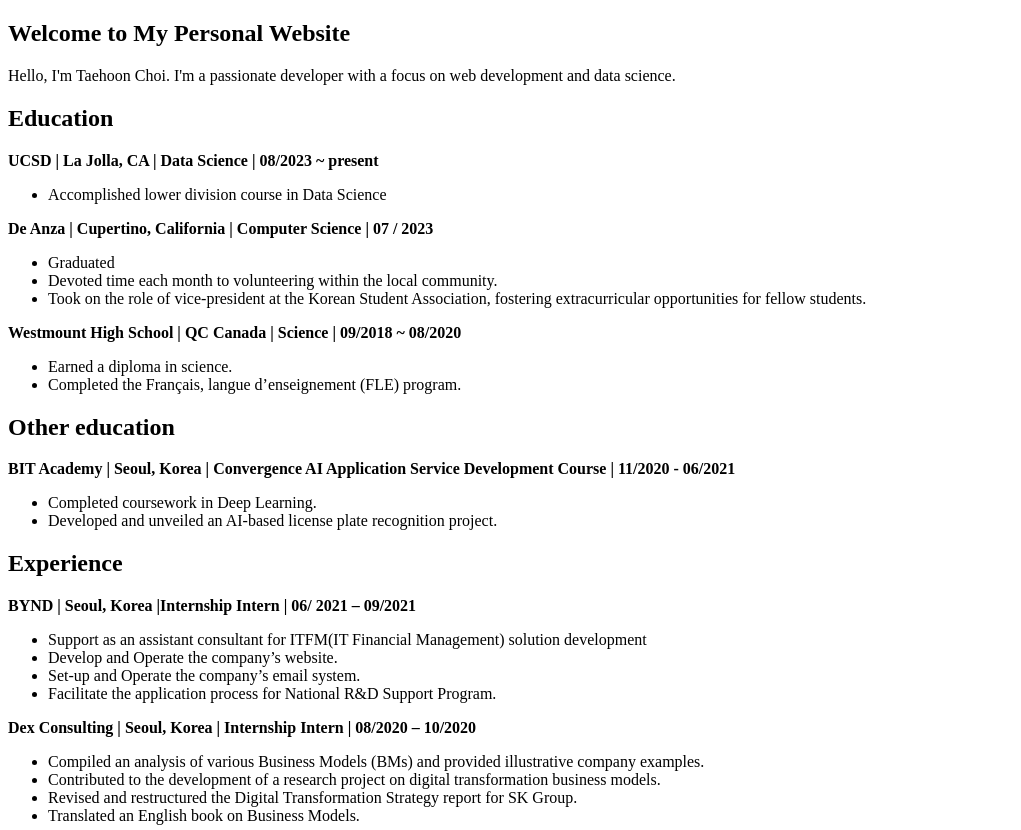
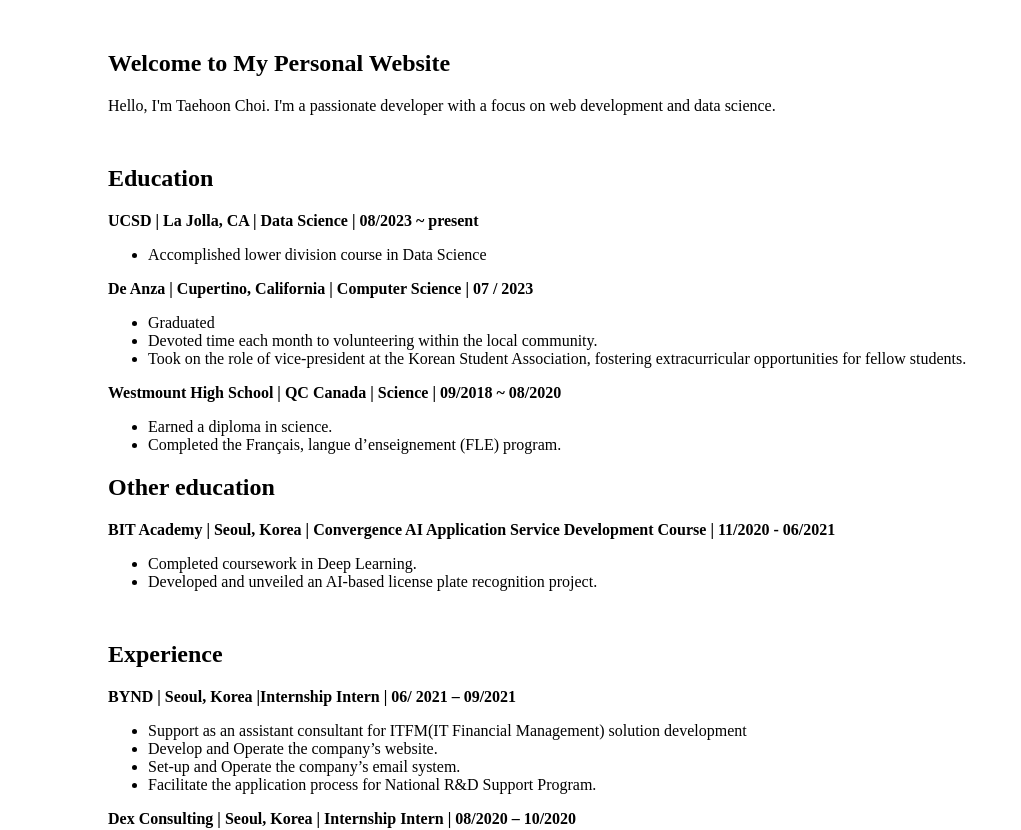
Before and after one commit to LIKELION-UCSD-Beginner-Project/Spring-2024, a plain HTML site: page 1. HTML & CSS/PersonalWebsite.html in a window 1280 px wide. Shown: the top 830 px of the page, without its empty margins (0-1021 px from the left). Drawn offline with Linux system fonts and the light colour scheme.

Commit message:
update css

```diff
--- a/1. HTML & CSS/PersonalWebsite.css
+++ b/1. HTML & CSS/PersonalWebsite.css
@@ -0,0 +1,6 @@
+.margin{
+    margin-top: 50px;
+    margin-bottom: 50px;
+    margin-left: 100px;
+    margin-right: 100px;
+}
--- a/1. HTML & CSS/PersonalWebsite.html
+++ b/1. HTML & CSS/PersonalWebsite.html
@@ -9,11 +9,11 @@
 </head>
 
 <body>
-    <section id="home">
+    <section id="home" class="margin">
         <h1>Welcome to My Personal Website</h1>
         <p>Hello, I'm Taehoon Choi. I'm a passionate developer with a focus on web development and data science.</p>
     </section>
-    <section id="education">
+    <section id="education" class="margin">
         <h2>Education</h2>
         <b>UCSD | La Jolla, CA |</b>
         <b>Data Science | 08/2023 ~ present</b>
@@ -45,7 +45,7 @@
             <li>Developed and unveiled an AI-based license plate recognition project.</li>
         </ul>
     </section>
-    <section id="experience">
+    <section id="experience" class="margin">
         <h2>Experience</h2>
         <b>BYND | Seoul, Korea |Internship Intern | 06/ 2021 – 09/2021</b>
         <ul>
```
